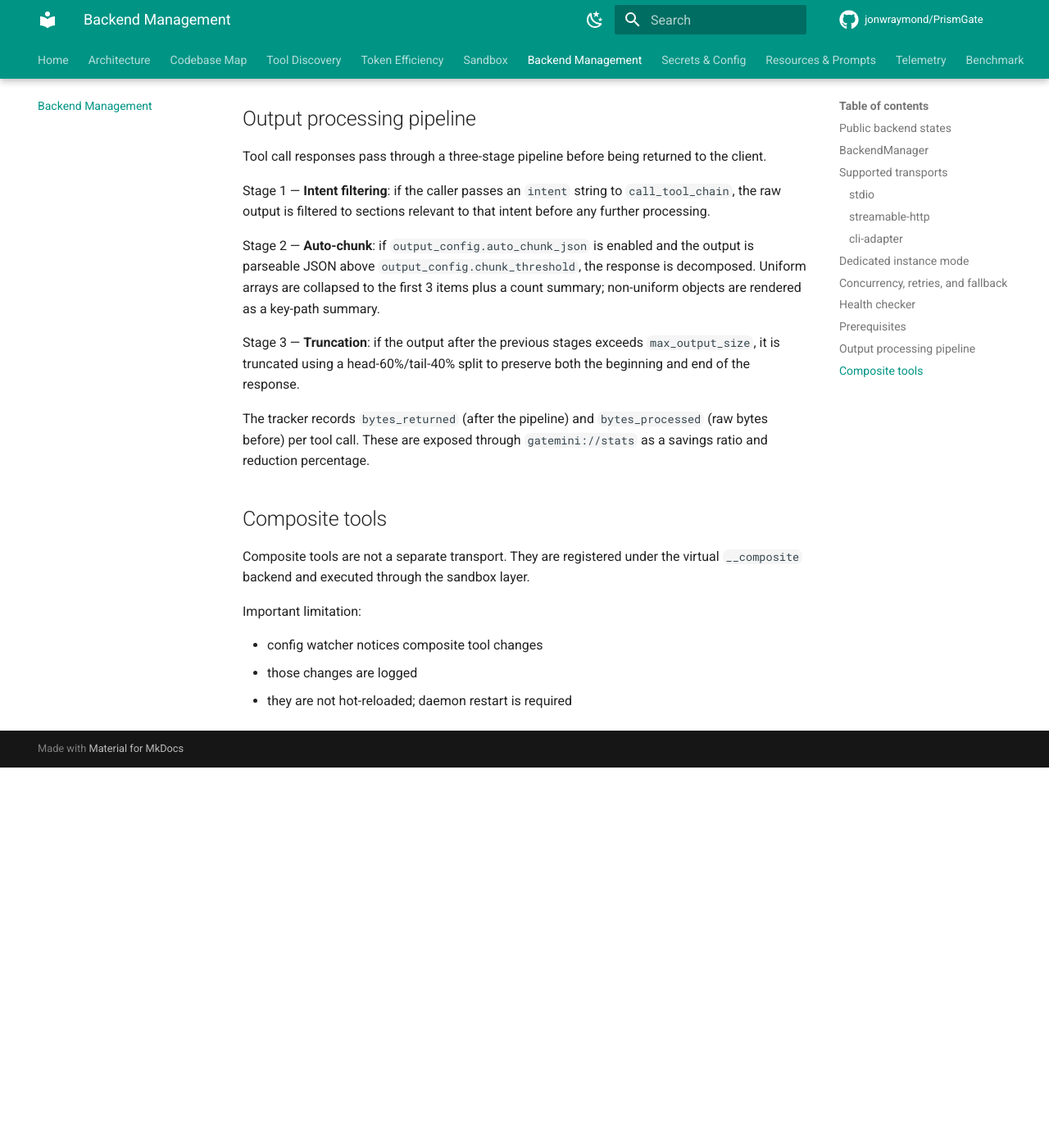
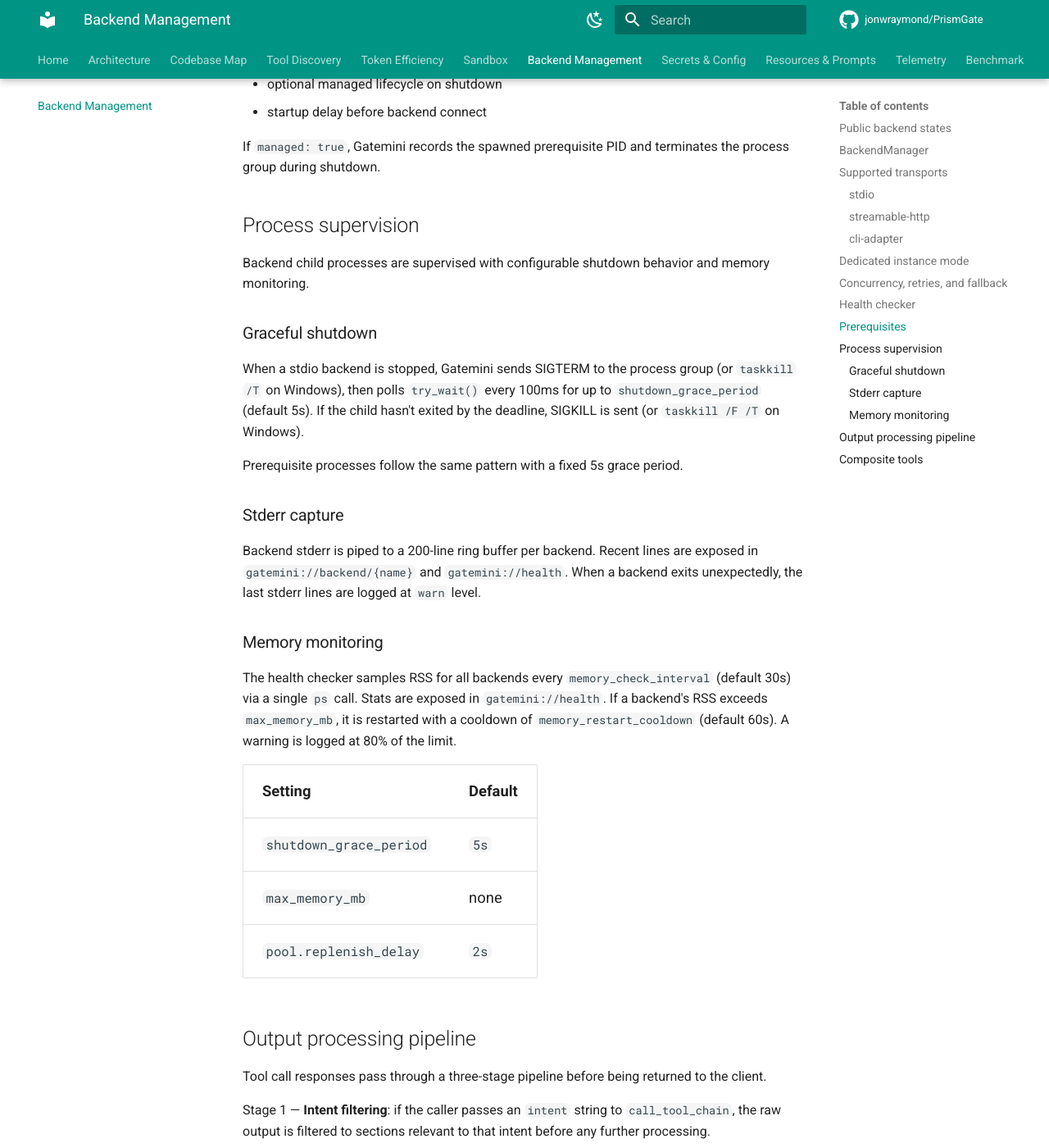
Before and after one commit to jonwraymond/PrismGate, an MkDocs documentation site: the page built from docs/backend-management.md, in a window 1280 px wide and 1400 px high, scrolled down 7189 px. Shown: the whole window at 82% size. Built offline with MkDocs 1.6.1 and Material for MkDocs 9.7.7, drawn with Linux system fonts in a browser that asks for light colours; comment, search, counter and statistics services are not loaded; before the commit the page ends 8125 px from its top, so only the background shows below that; some of the changed text lies outside the part shown.

Commit message:
docs: document process supervision features

```diff
--- a/docs/backend-management.md
+++ b/docs/backend-management.md
@@ -170,6 +170,8 @@ Current defaults from `src/config.rs`:
 | `health.restart_timeout` | `30s` |
 | `health.recovery_multiplier` | `3` |
 | `health.drain_timeout` | `10s` |
+| `health.memory_check_interval` | `30s` |
+| `health.memory_restart_cooldown` | `60s` |
 
 Internal circuit-breaker behavior:
 
@@ -192,6 +194,30 @@ Features:
 
 If `managed: true`, Gatemini records the spawned prerequisite PID and terminates the process group during shutdown.
 
+## Process supervision
+
+Backend child processes are supervised with configurable shutdown behavior and memory monitoring.
+
+### Graceful shutdown
+
+When a stdio backend is stopped, Gatemini sends SIGTERM to the process group (or `taskkill /T` on Windows), then polls `try_wait()` every 100ms for up to `shutdown_grace_period` (default 5s). If the child hasn't exited by the deadline, SIGKILL is sent (or `taskkill /F /T` on Windows).
+
+Prerequisite processes follow the same pattern with a fixed 5s grace period.
+
+### Stderr capture
+
+Backend stderr is piped to a 200-line ring buffer per backend. Recent lines are exposed in `gatemini://backend/{name}` and `gatemini://health`. When a backend exits unexpectedly, the last stderr lines are logged at `warn` level.
+
+### Memory monitoring
+
+The health checker samples RSS for all backends every `memory_check_interval` (default 30s) via a single `ps` call. Stats are exposed in `gatemini://health`. If a backend's RSS exceeds `max_memory_mb`, it is restarted with a cooldown of `memory_restart_cooldown` (default 60s). A warning is logged at 80% of the limit.
+
+| Setting | Default |
+|---------|---------|
+| `shutdown_grace_period` | `5s` |
+| `max_memory_mb` | none |
+| `pool.replenish_delay` | `2s` |
+
 ## Output processing pipeline
 
 Tool call responses pass through a three-stage pipeline before being returned to the client.
```
Also changed, not shown: CLAUDE.md (+14 -1 lines).
